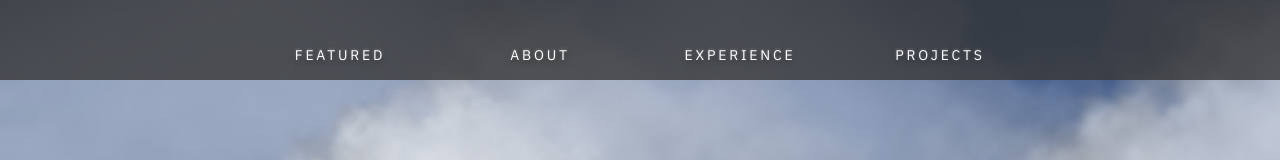
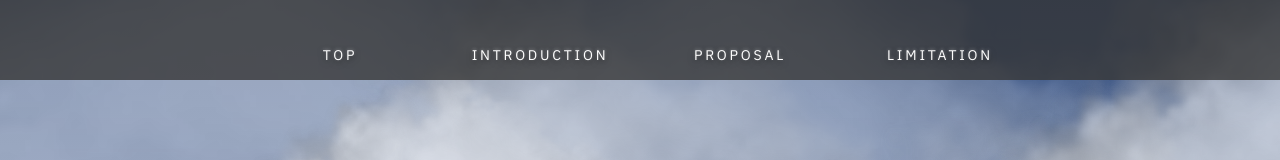
Before and after one commit to rpi-scales/account-recovery, a plain HTML site: page docs/index.html in a window 1280 px wide. Shown: the top 160 px of the page. Drawn offline with nearby package versions, Linux system fonts and the light colour scheme.

Commit message:
updated github page

```diff
--- a/docs/index.html
+++ b/docs/index.html
@@ -21,10 +21,10 @@
     <div id="pBarR" class="progressBar"></div>
 	<div id="topMenuMain" class="topMenu">
         <div id="headline">
-		<a id="featured" class="button topnav"; title="Most Recent Projects"; href="#intro-content";>Featured</a>
-		<a id="about" class="button topnav"; title="About Me"; href="#aboutme";>About</a>
-		<a id="experience" class="button topnav"; title="Experience and Internship"; href="#experienceList";>Experience</a>
-		<a id="projects" class="button topnav"; title="My Projects"; href="#projectList";>Projects</a>
+		<a id="featured" class="button topnav"; title="Return to top"; href="#intro0";>Top</a>
+		<a id="about" class="button topnav"; title="Introduction"; href="#introduction";>Introduction</a>
+		<a id="experience" class="button topnav"; title="Proposal"; href="#proposal";>Proposal</a>
+		<a id="projects" class="button topnav"; title="Limitation"; href="#limitation";>Limitation</a>
         </div>
         <a id="topmenushow" class="button topnav navmenu"; onclick="showTopNav()" title="Show menu";>&#9776</a>
     </div>
@@ -58,7 +58,7 @@
     </div>
 
 
-	<section id="motivation" class="displayList brownList">
+	<section id="introduction" class="displayList brownList">
 		<h1>Introduction</h1>
 		<div class="oneItem">
 			<h2>Motivation</h2>
@@ -87,7 +87,7 @@ they lost a key.</p>
 		<img class="detail-image-small" src="github-page-sources/images/flowchart.JPG" alt="scales-spam-1.JPG">
 	</section>
 
-	<section id="method" class="displayList whiteList">
+	<section id="proposal" class="displayList whiteList">
 		<h1>Proposal</h1>
 		<div class="oneItem">
 			<h2>The solution make use of the information asymmetry between a
```
